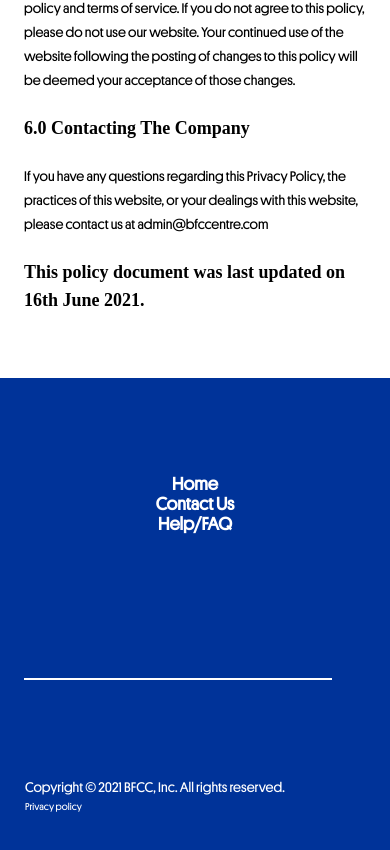
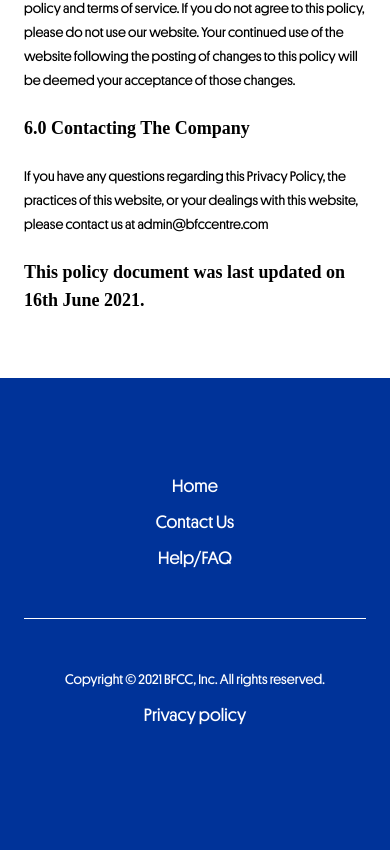
Before and after one commit to Azerii/bfcc-client, a React (Create React App) app: page /policy-privacy in a window 390 px wide. Shown: the part 4292-5142 px from the top of the page. Built offline with nearby package versions, Linux system fonts and the light colour scheme.

Commit message:
bug fixes

```diff
--- a/src/components/ConfirmModal.jsx
+++ b/src/components/ConfirmModal.jsx
@@ -11,6 +11,10 @@ const Wrapper = styled(Backdrop)`
     padding: 4.8rem;
     background-color: #ffffff;
     border-radius: 2rem;
+  }
+
+  .image {
+    width: 70%;
   }
 
   .btn {
@@ -29,6 +33,20 @@ const Wrapper = styled(Backdrop)`
     &.actionBtn {
       background-color: var(--primary_main);
       color: #ffffff;
+    }
+  }
+
+  @media screen and (max-width: 768px) {
+    .card {
+      width: 90%;
+    }
+
+    .image {
+      width: 100%;
+    }
+
+    .btn {
+      min-width: unset;
     }
   }
 `;
--- a/src/components/FormGroup.jsx
+++ b/src/components/FormGroup.jsx
@@ -54,7 +54,7 @@ const Wrapper = styled.div`
     height: auto;
     padding: 0 8px;
 
-      input,
+    input,
     textarea {
       display: block;
       color: var(--black_3);
@@ -111,6 +111,7 @@ const FormGroup = ({ fieldStyle, type, name, placeholder, required }) => {
               toggleLabel(e);
               field.onChange(e);
             }}
+            autoComplete="off"
           />
         )}
         {fieldStyle === "longText" && (
@@ -120,6 +121,7 @@ const FormGroup = ({ fieldStyle, type, name, placeholder, required }) => {
             name={name}
             placeholder={placeholder}
             required={required || false}
+            autoComplete="off"
             {...field}
           />
         )}
--- a/src/components/QuestionLayout.jsx
+++ b/src/components/QuestionLayout.jsx
@@ -51,7 +51,10 @@ const QuestionLayout = () => {
   const [confirmActionText] = useState("Submit");
 
   const nextQuestion = () => {
-    if (questions[currentSection][questionIndex + 1]) {
+    if (
+      questions[currentSection] &&
+      questions[currentSection][questionIndex + 1]
+    ) {
       setQuestionIndex(questionIndex + 1);
     } else {
       return false;
@@ -59,7 +62,10 @@ const QuestionLayout = () => {
   };
 
   const prevQuestion = () => {
-    if (questions[currentSection][questionIndex - 1]) {
+    if (
+      questions[currentSection] &&
+      questions[currentSection][questionIndex - 1]
+    ) {
       setQuestionIndex(questionIndex - 1);
     } else {
       return false;
@@ -212,6 +218,7 @@ const QuestionLayout = () => {
     let ageGroup = parseInt(await localStorage.getItem("ageGroup"));
     let __questions = [];
 
+    try {
       if (ageGroup === 1) {
         const englishQ = await getQuestions(1, 1);
         const mathQ = await getQuestions(2, 1);
@@ -236,6 +243,10 @@ const QuestionLayout = () => {
         mathQ1.length && __questions.push(mathQ1);
         mathQ2.length && __questions.push(mathQ2);
         scienceQ.length && __questions.push(scienceQ);
+      }
+    } catch (e) {
+      setLoading(false);
+      console.log(e);
     }
 
     setQuestions(__questions);
--- a/src/components/landing/Button.jsx
+++ b/src/components/landing/Button.jsx
@@ -33,6 +33,10 @@ const Wrapper = styled.button`
     width: max-content;
     height: 2rem;
   }
+
+  @media screen and (max-width: 768px) {
+    height: 4.8rem;
+  }
 `;
 
 const Button = ({ text, ...props }) => {
--- a/src/components/landing/Footer.jsx
+++ b/src/components/landing/Footer.jsx
@@ -8,23 +8,21 @@ color: #fff;
   height: 47.2rem;
   position: relative;
 
-.line {
-    width: 124.8rem;
-    height: 0.2rem;
-    border: 1px solid white;
+  .bottom {
+      border-top: 1px solid white;
   }
 
-.footerCopyright {
+  .footerCopyright, .link {
   font-size: 18px;
   font-style: normal;
   font-weight: 400;
   line-height: 24px;
   letter-spacing: 0em;
-
+  white-space: nowrap;
   }
 
   @media(max-width: 768px) {
-//    height: auto;
+
     .flexRow {
         flex-direction: column;
     }
@@ -37,14 +35,9 @@ letter-spacing: 0em;
     .footerCopyright{
         font-size: 14px;
     }
-// .home,
-// .faq,
-// .contact {
-//     padding: 1rem;
-// }
 
-.line {
-    width: 30.8rem;
+    .bottom {
+      text-align: center;
     }
 
   }
@@ -55,26 +48,29 @@ const Footer = () => {
     <Wrapper className="container">
       <Spacer y={9.6} />
       <div className="footerContact p1 flexRow alignCenter justifyCenter">
-        <Link to="/" className="home">
+        <Link to="/" className="link">
           Home
         </Link>
-        <Spacer x={4.8} />
-        <Link to="/contact-us" className="contact">
+        <Spacer x={4.8} yMobile={1.2} />
+        <Link to="/contact-us" className="link">
           Contact Us
         </Link>
-        <Spacer x={4.8} />
-        <Link to="/faq" className="faq">
+        <Spacer x={4.8} yMobile={1.2} />
+        <Link to="/faq" className="link">
           Help/FAQ
         </Link>
       </div>
-      <Spacer y={14.4} />
-      <div className="line">
-        <Spacer y={9.6} />
+      <Spacer y={14.4} yMobile={4.8} />
+      <div className="bottom">
+        <Spacer y={9.6} yMobile={4.8} />
         <div className="footerCaption flexRow justifySpaceBetween">
           <div className="footerCopyright">
             Copyright © 2021 BFCC, Inc. All rights reserved.
           </div>
-          <Link to="/policy-privacy">Privacy policy</Link>
+          <Spacer yMobile={1.2} />
+          <Link to="/policy-privacy" className="link">
+            Privacy policy
+          </Link>
         </div>
       </div>
     </Wrapper>
--- a/src/components/landing/FormGroup.jsx
+++ b/src/components/landing/FormGroup.jsx
@@ -218,7 +218,7 @@ const FormGroup = () => {
             )}
             <input
               id="name"
-              class="form-field"
+              className="form-field"
               type="text"
               placeholder="Name"
               name="name"
--- a/src/components/landing/Header.jsx
+++ b/src/components/landing/Header.jsx
@@ -51,12 +51,11 @@ const Wrapper = Styled.div`
   }
 
   .prototype {
-      height: 84.714rem;
       width: 110.2rem;
-      margin: 0 16.9rem;
       z-index: 1;
       position: absolute;
-
+      left: 50%;
+    transform: translateX(-50%);
   }
 
   .star{
@@ -123,7 +122,7 @@ const Header = ({ text }) => {
         <Link to="/register" className="startHere">
           <Button
             className="btn"
-            text="start here"
+            text="Take test"
             padding
             fullWidth
             big
@@ -156,12 +155,7 @@ const Header = ({ text }) => {
           ></Button>
         </Link>
         <Spacer y={12.2} />
-        <img
-          src={textPrototype}
-          alt="text prototype"
-          className="prototype"
-          alignEnd
-        />
+        <img src={textPrototype} alt="text prototype" className="prototype" />
         {/* <img src={iphone12} alt="iphone12" className="iphone" /> */}
         <img src={groupStar} alt="star" className="star" />
         <img src={groupBook} alt="star" className="book" />
--- a/src/components/landing/Learnings.jsx
+++ b/src/components/landing/Learnings.jsx
@@ -31,15 +31,13 @@ position: relative;
       margin: 0 auto;
   }
 
-.animals{
-
-    margin: 0 5rem;
-    top: -1rem;
+  .animals {
+    width: 100%;
   }
 
   @media(max-width: 768px) {
+    height: auto;
 
-  height: auto;
     .learningsCaption {
       font-size:  3.6rem;
       line-height: 5.2rem;
@@ -54,12 +52,6 @@ position: relative;
       br {
         display: none;
       }
-    }
-
-    .animals{
-      width: 37rem;
-      top: -1rem;
-      margin: auto;
     }
   }
 `;
--- a/src/components/landing/Offer.jsx
+++ b/src/components/landing/Offer.jsx
@@ -12,7 +12,7 @@ position: relative;
 
 .wrap {
     display: grid;
-    grid-template-columns 2fr 1fr;
+    grid-template-columns 3fr 2fr;
 }
 .miniWrapper{
     display: grid;
--- a/src/index.css
+++ b/src/index.css
@@ -298,10 +298,6 @@ p,
     line-height: 40px;
     letter-spacing: 0em;
   }
-
-  p {
-    font-size: 25px;
-  }
 }
 @media (min-width: 769px) and (max-width: 1024px) {
   h3 {
@@ -310,10 +306,4 @@ p,
     line-height: 40px;
     letter-spacing: 0em;
   }
-
-  p {
-    font-size: 30px;
-    line-height: 30px;
-    margin-bottom: 1rem;
-  }
 }
--- a/src/pages/Test.jsx
+++ b/src/pages/Test.jsx
@@ -45,10 +45,10 @@ const Test = () => {
             <Spacer y={20.8} yMobile={10} />
             <img src={lion} alt="Cartoon lion" />
             <Spacer y={4.8} />
-            <h4 className="title textCenter">
+            {/* <h4 className="title textCenter">
               You can only attempt this test once!
             </h4>
-            <Spacer y={1.2} />
+            <Spacer y={1.2} /> */}
             <span className="description t1 textCenter">
               This test covers topics in the following subjects: <br />
               English language, Mathematics {ageGroup >= 7 && "and Science"}.
```
Lines whose indentation alone changed are shown as unchanged.
